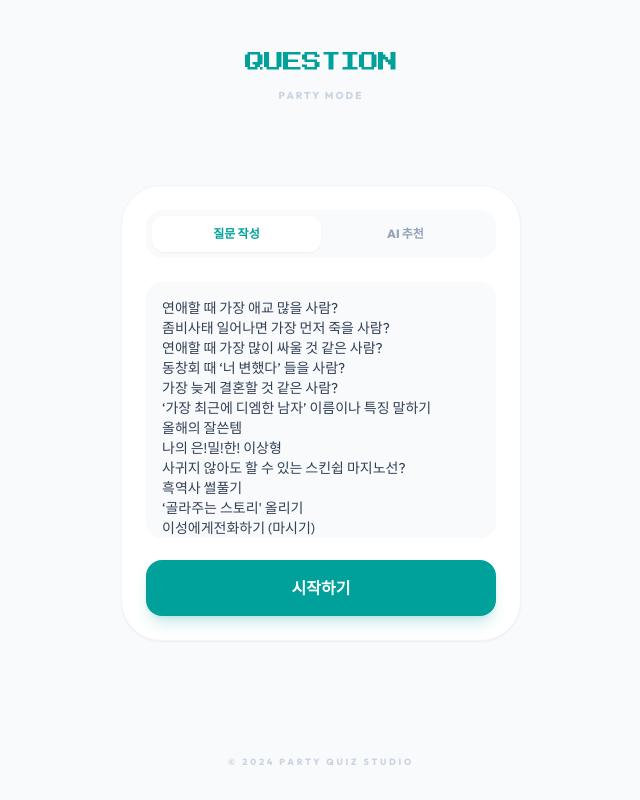
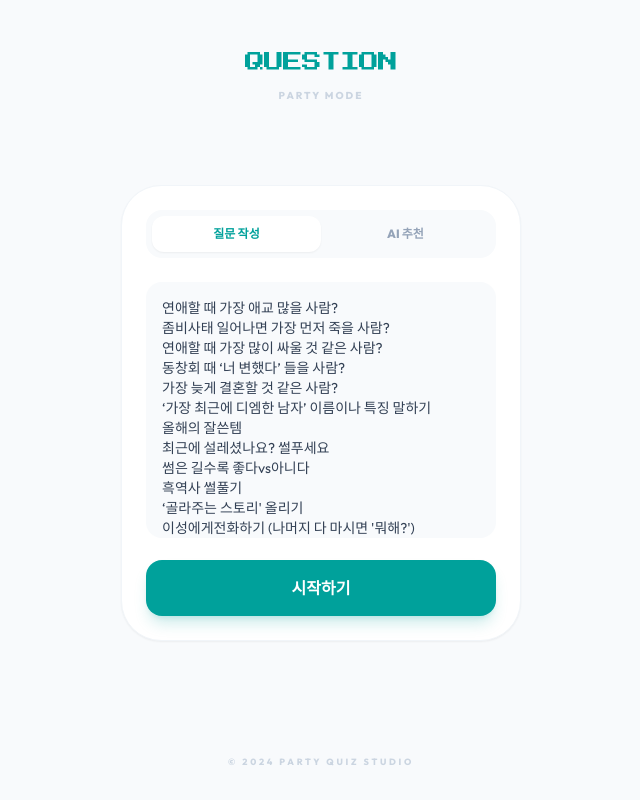
Before and after one commit to stdyyyng/at-last, a React (Vite) app: page / in a window 1280 px wide. Shown: the whole page, without its empty margins (319-959 px from the left). Built offline with nearby package versions, Linux system fonts and the light colour scheme.

Commit message:
Update App.tsx

```diff
--- a/App.tsx
+++ b/App.tsx
@@ -17,13 +17,13 @@ const DEFAULT_QUESTIONS: Question[] = [
   { id: 'q5', text: "가장 늦게 결혼할 것 같은 사람?", category: "지목하기" },
   { id: 'q6', text: "‘가장 최근에 디엠한 남자’ 이름이나 특징 말하기", category: "대답해" },
   { id: 'q7', text: "올해의 잘쓴템", category: "대답해" },
-  { id: 'q8', text: "나의 은!밀!한! 이상형", category: "대답해" },
-  { id: 'q9', text: "사귀지 않아도 할 수 있는 스킨쉽 마지노선?", category: "대답해" },
+  { id: 'q8', text: "최근에 설레셨나요? 썰푸세요", category: "대답해" },
+  { id: 'q9', text: "썸은 길수록 좋다vs아니다", category: "대답해" },
   { id: 'q10', text: "흑역사 썰풀기", category: "대답해" },
   { id: 'q11', text: "‘골라주는 스토리' 올리기", category: "미션" },
-  { id: 'q12', text: "이성에게전화하기 (마시기)", category: "미션" },
+  { id: 'q12', text: "이성에게전화하기 (나머지 다 마시면 '뭐해?')", category: "미션" },
   { id: 'q13', text: "카톡 친구 목록에 ㄴ 치고 나오는 7번째 사람한테 이모티콘 보내기", category: "미션" },
-  { id: 'q14', text: "이번 달 돈 제일 조금 쓴 사람 마시기", category: "공개해" },
+  { id: 'q14', text: "한 명 골라! 그냥 마셔", category: "공개해" },
   { id: 'q15', text: "인스타 돋보기/릴스탭 공개하기", category: "공개해" },
   { id: 'q16', text: "학점 까기", category: "공개해" },
   { id: 'q17', text: "에타에 쓴 글 공개하기", category: "공개해" },
```
